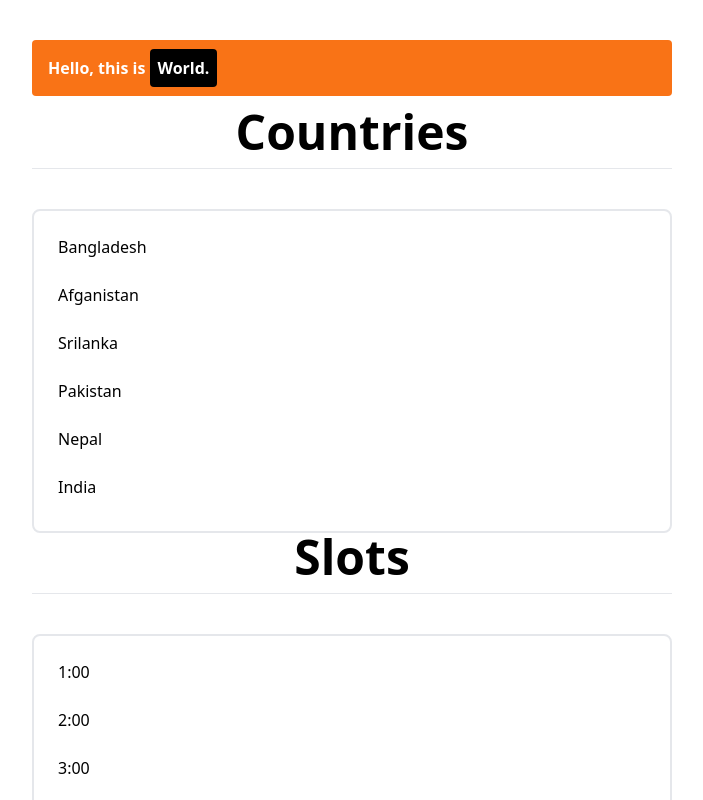
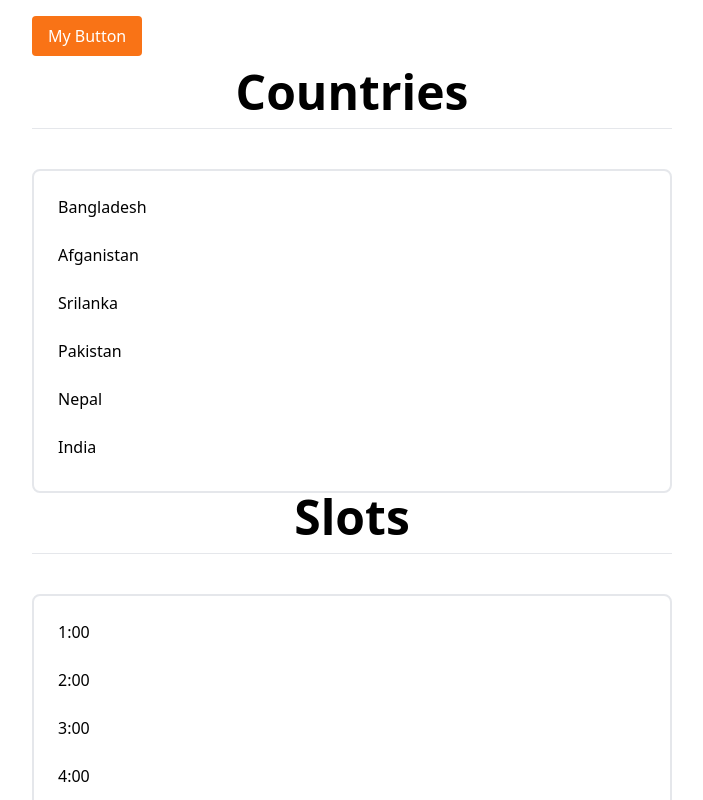
Before and after one commit to hasibmuhammad/react-app, a React (Vite) app: page / in a window 1280 px wide. Shown: the top 800 px of the page, without its empty margins (288-991 px from the left). Built offline with nearby package versions, Linux system fonts and the light colour scheme.

Commit message:
Alert Practice done

```diff
--- a/package.json
+++ b/package.json
@@ -10,6 +10,10 @@
     "preview": "vite preview"
   },
   "dependencies": {
+    "@fortawesome/fontawesome-svg-core": "^6.4.2",
+    "@fortawesome/free-solid-svg-icons": "^6.4.2",
+    "@fortawesome/react-fontawesome": "^0.2.0",
+    "@material-tailwind/html": "^2.0.0",
     "react": "^18.2.0",
     "react-dom": "^18.2.0"
   },
--- a/src/App.tsx
+++ b/src/App.tsx
@@ -1,4 +1,6 @@
+import { useState } from "react";
 import Alert from "./components/Alert";
+import Button from "./components/Button";
 import ListGroup from "./components/ListGroup";
 import SlotGroup from "./components/SlotGroup";
 
@@ -21,12 +23,15 @@ function App() {
   const handleSelectSlot = (slot: string) => {
     console.log(`You have selected slot: ${slot}`);
   };
-
+  const [alertVisible, setAlertVisibility] = useState(false);
   return (
     <>
-      <Alert>
-        Hello, this is <span className="bg-black rounded p-2">World.</span>
-      </Alert>
+      {alertVisible && (
+        <Alert onClose={() => setAlertVisibility(false)}>
+          This is an alert
+        </Alert>
+      )}
+      <Button onClick={() => setAlertVisibility(true)}>My Button</Button>
       <ListGroup
         items={items}
         heading="Countries"
--- a/src/components/Alert.tsx
+++ b/src/components/Alert.tsx
@@ -1,13 +1,21 @@
+import { faXmark } from "@fortawesome/free-solid-svg-icons";
+import { FontAwesomeIcon } from "@fortawesome/react-fontawesome";
 import { ReactNode } from "react";
 
 interface Props {
   children: ReactNode;
+  onClose: () => void;
 }
 
-const Alert = ({ children }: Props) => {
+const Alert = ({ children, onClose }: Props) => {
   return (
-    <div className="bg-orange-500 font-bold text-white w-1/2 mx-auto mt-10 p-4 rounded">
+    <div className="w-1/2 mx-auto bg-green-500 mt-3 p-4 rounded text-white font-extrabold">
       {children}
+      <FontAwesomeIcon
+        className="text-right"
+        icon={faXmark}
+        onClick={onClose}
+      />
     </div>
   );
 };
--- /dev/null
+++ b/src/components/Button.tsx
@@ -0,0 +1,18 @@
+interface Props {
+  children: string;
+  onClick: () => void;
+}
+const Button = ({ children, onClick }: Props) => {
+  return (
+    <div className="w-1/2 mx-auto mt-4">
+      <button
+        className="px-4 py-2 rounded text-white bg-orange-500"
+        onClick={onClick}
+      >
+        {children}
+      </button>
+    </div>
+  );
+};
+
+export default Button;
--- a/tailwind.config.js
+++ b/tailwind.config.js
@@ -1,4 +1,5 @@
 /** @type {import('tailwindcss').Config} */
+
 export default {
   content: ["./index.html", "./src/**/*.{js,ts,jsx,tsx}"],
   theme: {
```
Also changed, not shown: 1 other file (tests, documents, lock files or other folders).
